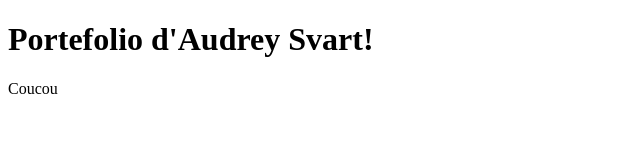
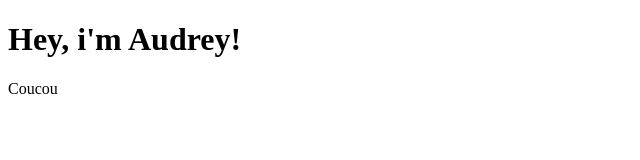
Before and after one commit to AudreySvart/AudreySvart.github.io, a plain HTML site: page index.html in a window 1280 px wide. Shown: the whole page, without its empty margins (0-640 px from the left). Drawn offline with Linux system fonts and the light colour scheme.

Commit message:
Update index.html

```diff
--- a/index.html
+++ b/index.html
@@ -7,7 +7,7 @@
     <title>Document</title>
 </head>
 <body>
-    <h1>Portefolio d'Audrey Svart!</h1>
+    <h1>Hey, i'm Audrey!</h1>
     <p>Coucou</p>
 
 </body>
```
